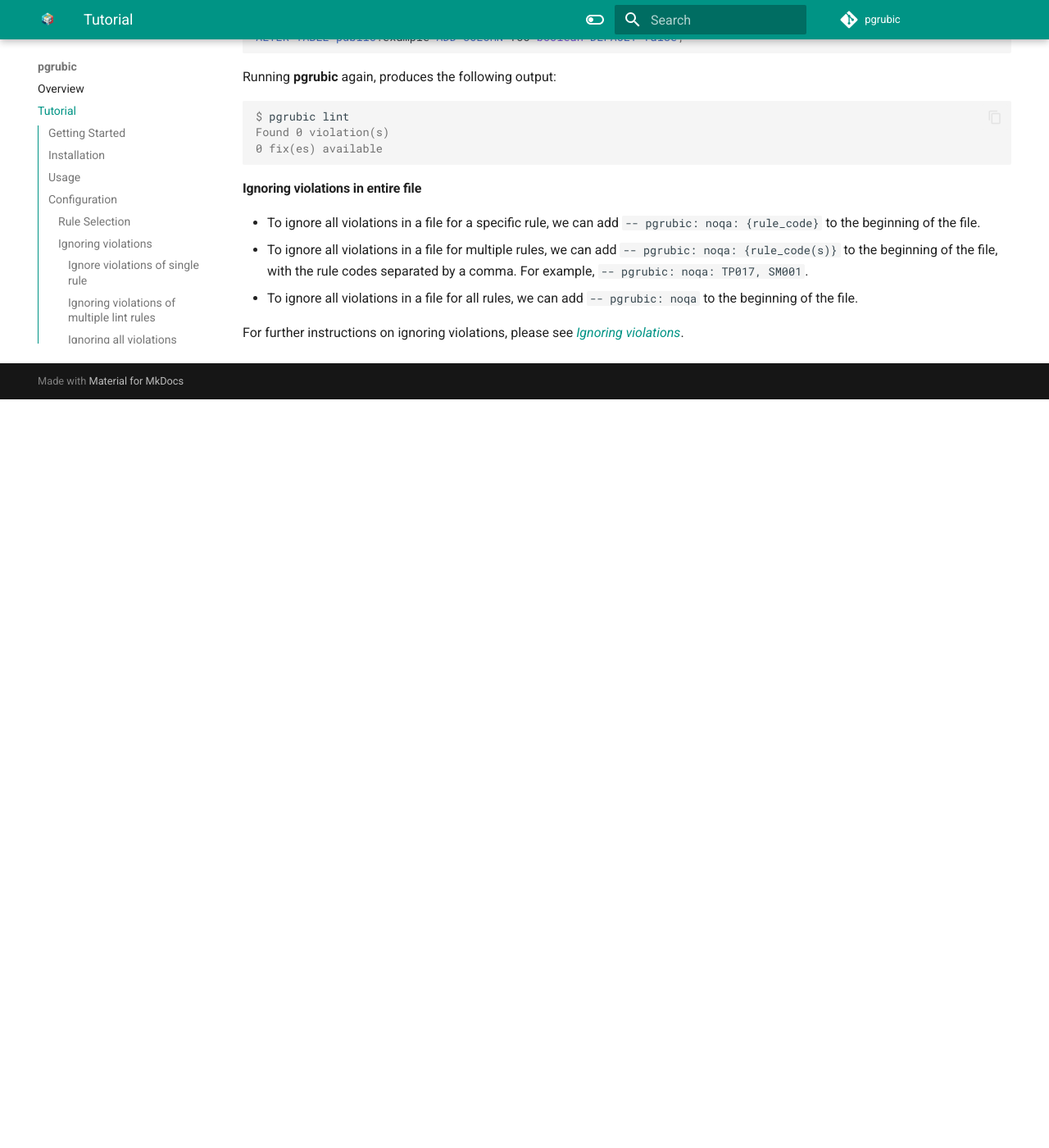
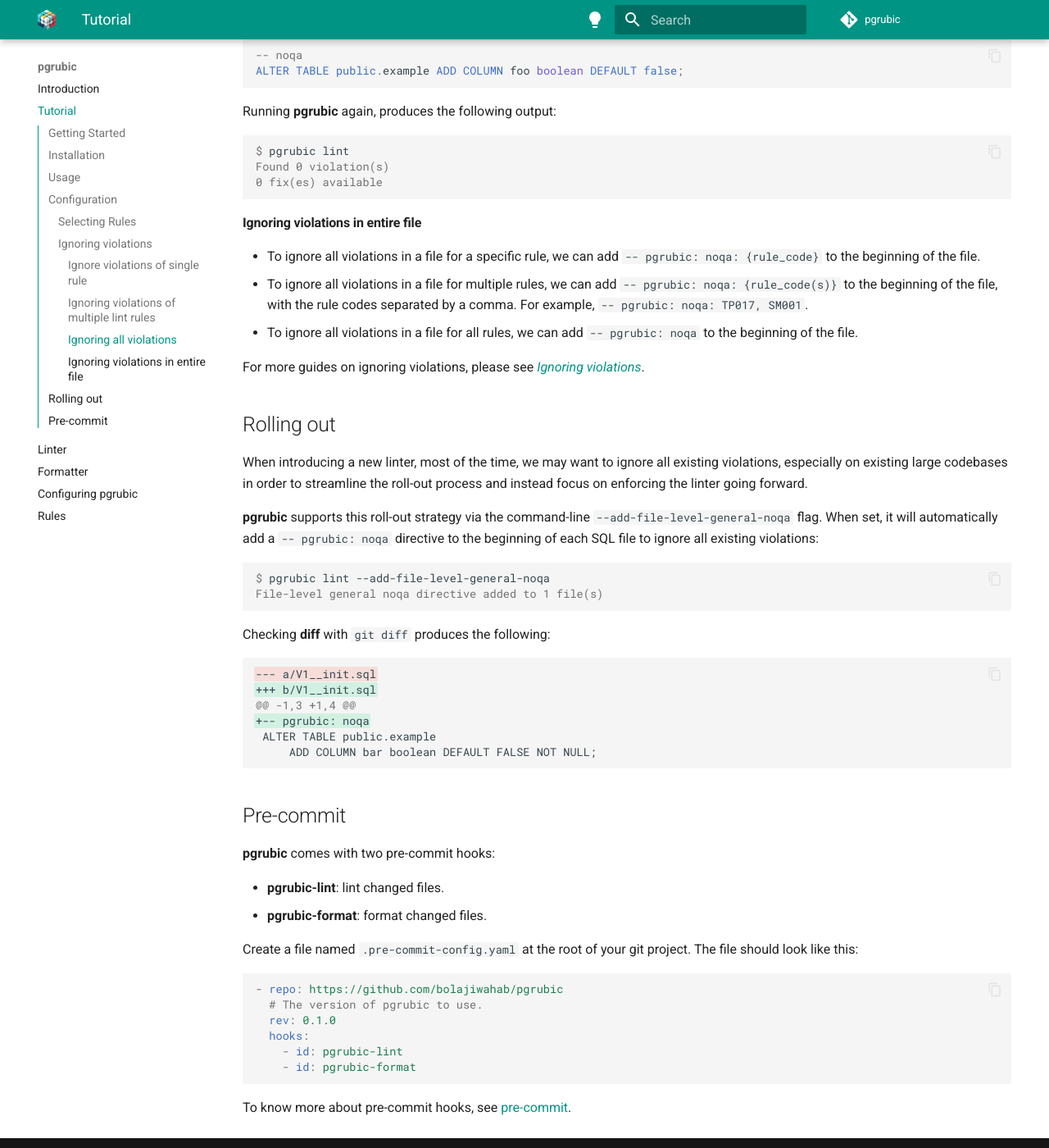
Before and after one commit to bolajiwahab/pgrubic, an MkDocs documentation site: the page built from docs/docs/tutorial.md, in a window 1280 px wide and 1400 px high, scrolled down 5614 px. Shown: the whole window at 82% size. Built offline with MkDocs 1.6.1 and Material for MkDocs 9.7.7, drawn with Linux system fonts in a browser that asks for light colours; comment, search, counter and statistics services are not loaded; before the commit the page ends 6101 px from its top, so only the background shows below that; some of the changed text lies outside the part shown.

Commit message:
chore: improve documentations

````diff
--- a/docs/docs/linter.md
+++ b/docs/docs/linter.md
@@ -0,0 +1 @@
+### Ignoring violations
--- a/docs/docs/tutorial.md
+++ b/docs/docs/tutorial.md
@@ -5,10 +5,13 @@
 ## Getting Started
 
 ## Installation
+**pgrubic** can be installed using pip:
+
 ```console
-pip install pgrubic
+$ pip install pgrubic
 ```
-**<span style="color:red">Pgrubic is only supported on Python 3.12+</span>**.
+
+Please note **<span style="color:red">pgrubic is only supported on Python 3.12+</span>**.
 
 ## Usage
 We can use **pgrubic** from the command line to lint and format SQL files.
@@ -44,7 +47,7 @@
 Found 1 violation(s) (1 fixed, 0 remaining)
 ```
 
-Checking diff with `git diff` produces the following:
+Checking **diff** with `git diff` produces the following:
 
 ```diff
 --- a/V1__init.sql
@@ -71,7 +74,7 @@
 1 file(s) reformatted, 0 file(s) left unchanged
 ```
 
-Checking diff with `git diff` produces the following:
+Checking **diff** with `git diff` produces the following:
 
 ```diff
 --- a/V1__init.sql
@@ -165,11 +168,12 @@
 ```
 
 For the full list of all supported settings, see [_Settings_](settings.md).
-### Rule Selection
+
+### Selecting Rules
 
 **pgrubic** supports [over 100 lint rules](rules.md) across **typing**, **general**, **constraint**, **unsafe migrations**, **naming**, **schema** and **security**. All rules are enabled by default.
 
-If you are introducing the linter for the first time, you might want to streamline the set of rules that are enabled. In order to select/deselect specific rules, we can use the `select` or `ignore` option in the `[lint]` section of the `pgrubic.toml` config file.
+If you are introducing the linter for the first time, you might want to streamline the set of rules that are enabled. In order to `select/deselect` specific rules, we can use the `select` or `ignore` option in the `[lint]` section of the `pgrubic.toml` config file.
 <details open>
 <summary><strong>pgrubic.toml</strong></summary>
 
@@ -295,4 +299,43 @@
 - To ignore all violations in a file for multiple rules, we can add `-- pgrubic: noqa: {rule_code(s)}` to the beginning of the file, with the rule codes separated by a comma. For example, `-- pgrubic: noqa: TP017, SM001`.
 - To ignore all violations in a file for all rules, we can add `-- pgrubic: noqa` to the beginning of the file.
 
-For further instructions on ignoring violations, please see [_Ignoring violations_](linter.md#ignoring-violations).
+For more guides on ignoring violations, please see [_Ignoring violations_](linter.md#ignoring-violations).
+
+## Rolling out
+When introducing a new linter, most of the time, we may want to ignore all existing violations, especially on existing large codebases in order to streamline the roll-out process and instead focus on enforcing the linter going forward.
+
+**pgrubic** supports this roll-out strategy via the command-line `--add-file-level-general-noqa` flag. When set, it will automatically add a `-- pgrubic: noqa` directive to the beginning of each SQL file to ignore all existing violations:
+
+```console
+$ pgrubic lint --add-file-level-general-noqa
+File-level general noqa directive added to 1 file(s)
+```
+
+Checking **diff** with `git diff` produces the following:
+
+```diff
+--- a/V1__init.sql
++++ b/V1__init.sql
+@@ -1,3 +1,4 @@
++-- pgrubic: noqa
+ ALTER TABLE public.example
+     ADD COLUMN bar boolean DEFAULT FALSE NOT NULL;
+```
+
+## Pre-commit
+
+**pgrubic** comes with two pre-commit hooks:
+
+- **pgrubic-lint**: lint changed files.
+- **pgrubic-format**: format changed files.
+
+Create a file named `.pre-commit-config.yaml` at the root of your git project. The file should look like this:
+```yaml
+- repo: https://github.com/bolajiwahab/pgrubic
+  # The version of pgrubic to use.
+  rev: 0.1.0
+  hooks:
+    - id: pgrubic-lint
+    - id: pgrubic-format
+```
+To know more about pre-commit hooks, see [pre-commit](https://pre-commit.com/).
--- a/docs/mkdocs.yml
+++ b/docs/mkdocs.yml
@@ -12,39 +12,31 @@
         python:
           paths: [../src]
           options:
-            # allow_inspection: false
             show_bases: false
             show_source: false
-            # members: false
-            # show_submodules: true
             show_labels: false
             inherited_members: true
             group_by_category: true
-            # show_if_no_docstring: true
-            # show_root_headings: true
-            # show_root_toc_entry: true
-            # show_signature_annotations: false
-            # members:
-            # - code
-            # - name
             filters:
               - "!^_"
               - "!^__"
               - "!^visit"
               - "!^is_fix_applicable"
   - search
-# - social
 
 theme:
   name: material
-  logo: ../assets/pgrubic.png
-  favicon: ../assets/pgrubic.png
+  logo: assets/logo.png
+  favicon: assets/favicon.png
   features:
-    # - navigation.tabs
     - navigation.sections
     - navigation.indexes
     - navigation.expand
+    - navigation.instant
+    - navigation.instant.progress
+    - navigation.tracking
     - toc.integrate
+    - toc.follow
     - navigation.top
     - search.suggest
     - search.highlight
@@ -58,18 +50,21 @@
     repo: fontawesome/brands/git-alt
   language: en
   palette:
-    - scheme: default
+    - media: "(prefers-color-scheme: light)"
+      scheme: default
       toggle:
-        icon: material/toggle-switch-off-outline
+        icon: material/lightbulb
         name: Switch to dark mode
       primary: teal
-      accent: purple
-    - scheme: slate
+      accent: blue
+
+    - media: "(prefers-color-scheme: dark)"
+      scheme: slate
       toggle:
-        icon: material/toggle-switch
+        icon: material/lightbulb-outline
         name: Switch to light mode
       primary: teal
-      accent: lime
+      accent: blue
 
 markdown_extensions:
   - pymdownx.highlight:
@@ -89,13 +84,15 @@
       emoji_generator: !!python/name:materialx.emoji.to_svg
 
 nav:
-  - Overview: index.md
+  - Introduction: index.md
   - Tutorial: tutorial.md
   - Linter: linter.md
   - Formatter: formatter.md
   - Configuring pgrubic: configuration.md
   - Rules: rules.md
 
+site_url: http://127.0.0.1:8000
+
 # not_in_nav: |
 #   ./rules/unsafe/.*
 #   ./rules/convention/.*
````
Also changed, not shown: other parts of docs/docs/tutorial.md (+1 -1 lines), docs/docs/index.md (+7 -1 lines), .pre-commit-config.yaml, docs/docs/assets/favicon.png (added), docs/docs/assets/logo.png (added), docs/docs/assets/pgrubic.png (deleted), docs/docs/settings.md (added), 3 other files.
